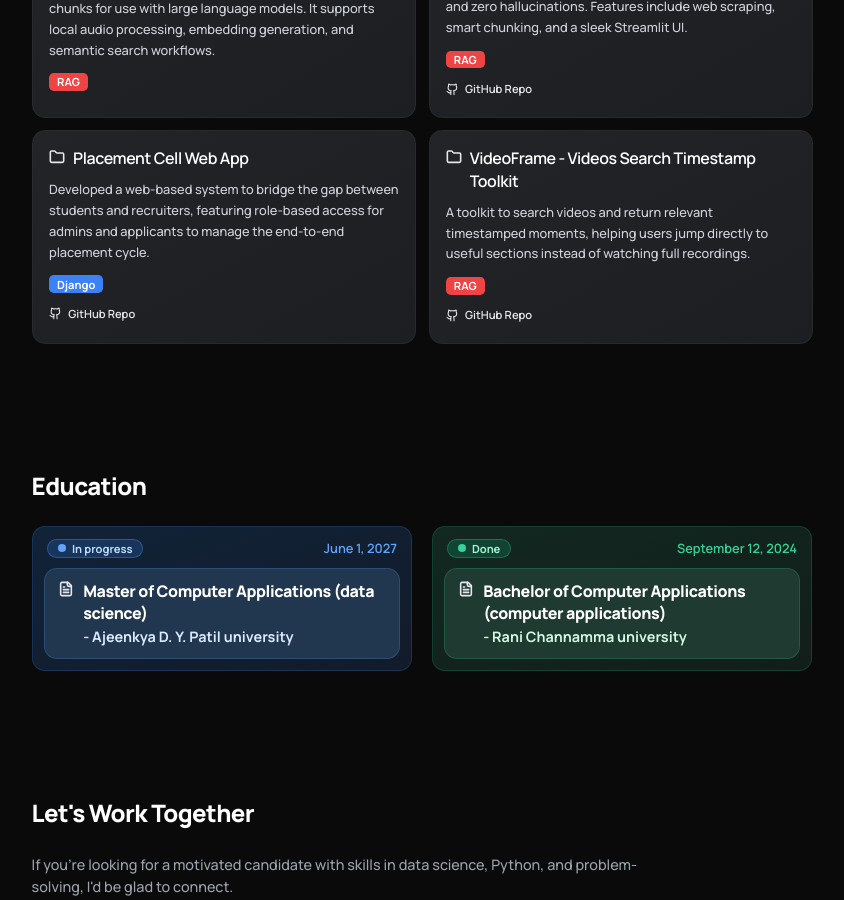
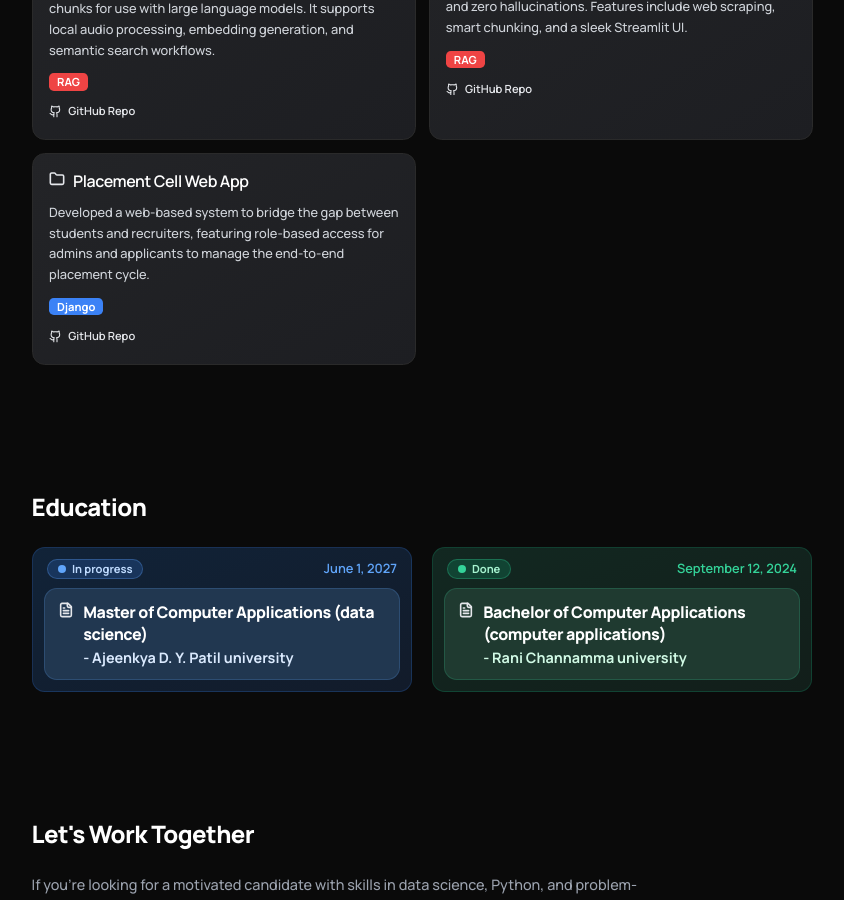
Before and after one commit to MrRohitJD/Portfolio-o.2, a Next.js app: page / in a window 1280 px wide. Shown: the part 1180-2080 px from the top of the page, without its empty margins (218-1062 px from the left). Built offline with nearby package versions, Linux system fonts and the light colour scheme.

Commit message:
fix: remove duplicate project entry and ensure correct GitHub URL for existing project

```diff
--- a/components/Projects.jsx
+++ b/components/Projects.jsx
@@ -9,7 +9,8 @@ const projectsData = {
       title: '(SpeakFrame) Audio & Embeddings Toolkit (RAG base)',
       description: 'A collection of Python scripts to transcribe audio, create and store text embeddings, and retrieve matching text chunks for use with large language models. It supports local audio processing, embedding generation, and semantic search workflows.',
       tags: ['RAG'],
-      tagType: 'rag'
+      tagType: 'rag',
+      githubUrl: 'https://github.com/MrRohitJD/VideoFrame---Videos-Search-Timestamp-Toolkit'
     },
     {
       title: 'Universal Knowledge Agent (RAG)',
@@ -24,13 +25,6 @@ const projectsData = {
       tags: ['Django'],
       tagType: 'django',
       githubUrl: 'https://github.com/MrRohitJD/Placement--Cell'
-    },
-    {
-      title: 'VideoFrame - Videos Search Timestamp Toolkit',
-      description: 'A toolkit to search videos and return relevant timestamped moments, helping users jump directly to useful sections instead of watching full recordings.',
-      tags: ['RAG'],
-      tagType: 'rag',
-      githubUrl: 'https://github.com/MrRohitJD/VideoFrame---Videos-Search-Timestamp-Toolkit'
     },
   ],
   past: [
```
